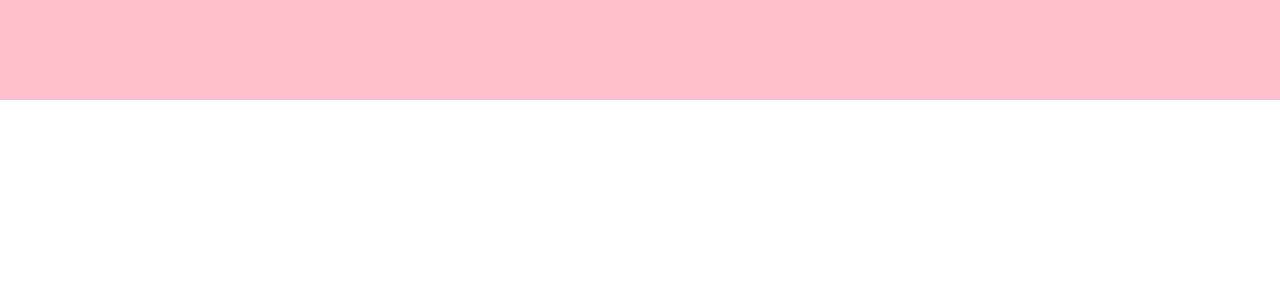
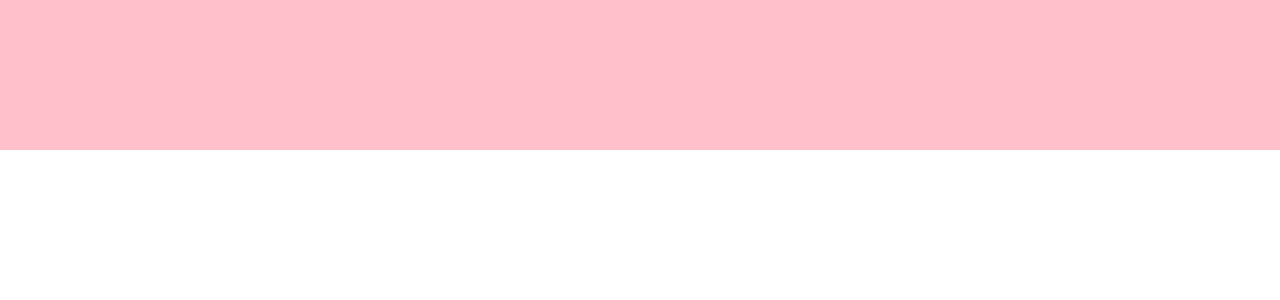
Before and after one commit to Diana-nyamai/CharityFundWebsite, a React (Create React App) app: page / in a window 1280 px wide. Shown: the top 300 px of the page. Built offline with nearby package versions, Linux system fonts and the light colour scheme.

Commit message:
app.css changes

```diff
--- a/src/App.css
+++ b/src/App.css
@@ -9,6 +9,6 @@ body{
 }
 .main-header{
     width: 100vw;
-    height: 100px;
+    height: 150px;
     background-color: pink;
 }
```
